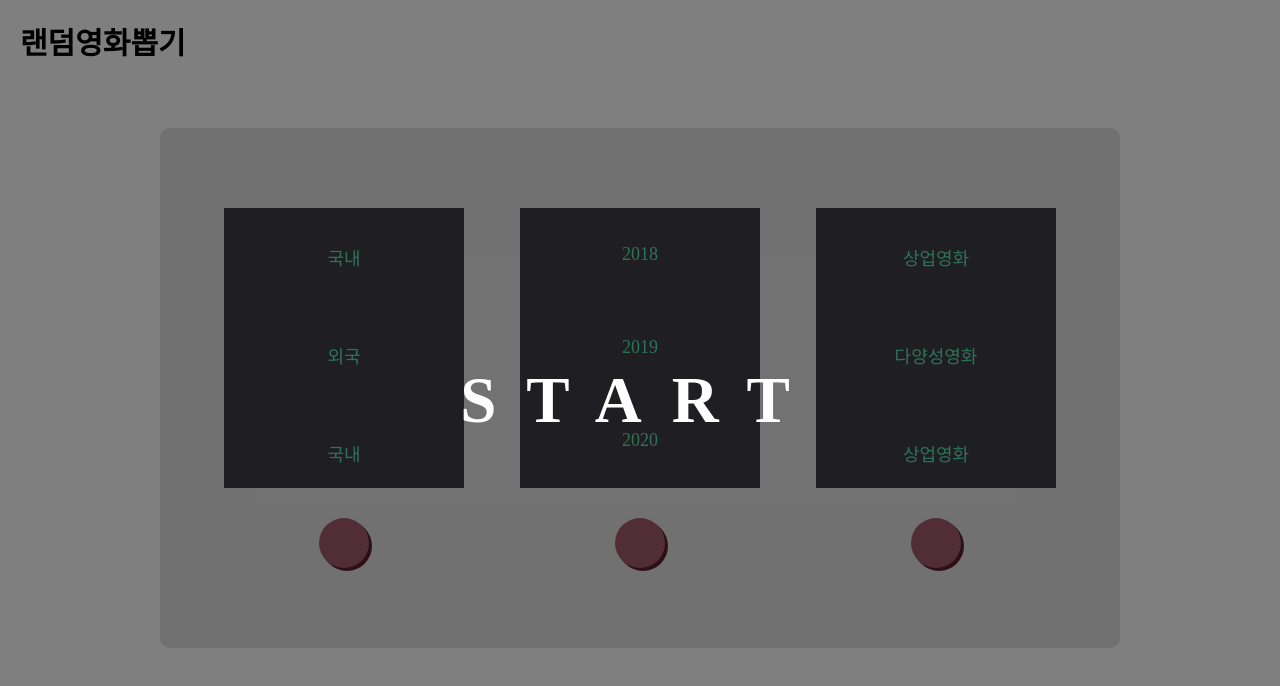
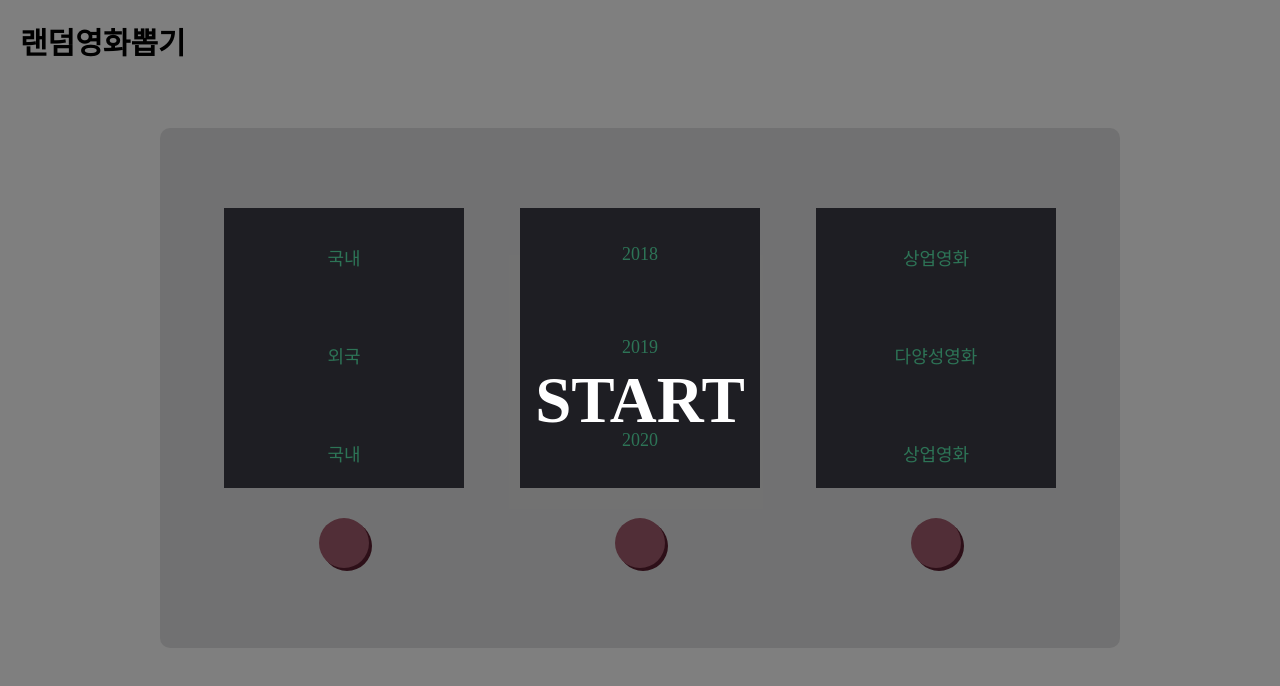
Before and after one commit to Moondoyeon/random-movie-game, a React (Create React App) app: page / in a window 1280 px wide. Shown: the top 686 px of the page. Built offline with nearby package versions, Linux system fonts and the light colour scheme; no server answers; a web font is replaced by a local one.

Commit message:
style(css): start 버튼, 로딩스피너 중앙 맞춤

```diff
--- a/src/components/@common/BackDrop.tsx
+++ b/src/components/@common/BackDrop.tsx
@@ -38,9 +38,6 @@ const Content = styled.div`
   transform: translate(-50%, -50%);
   top: 50%;
   left: 50%;
-  ${responsive('phone')} {
-    padding: 0 0 0 32px;
-  }
 `;
 
 const WhiteBoard = styled(Content)`
--- a/src/pages/movieGame.style.ts
+++ b/src/pages/movieGame.style.ts
@@ -4,7 +4,6 @@ import colors from 'style/colors';
 
 export const startButton = css`
   font-family: Galmuri11;
-  letter-spacing: 30px;
   cursor: pointer;
   color: ${colors.white};
   font-size: 65px;
```
